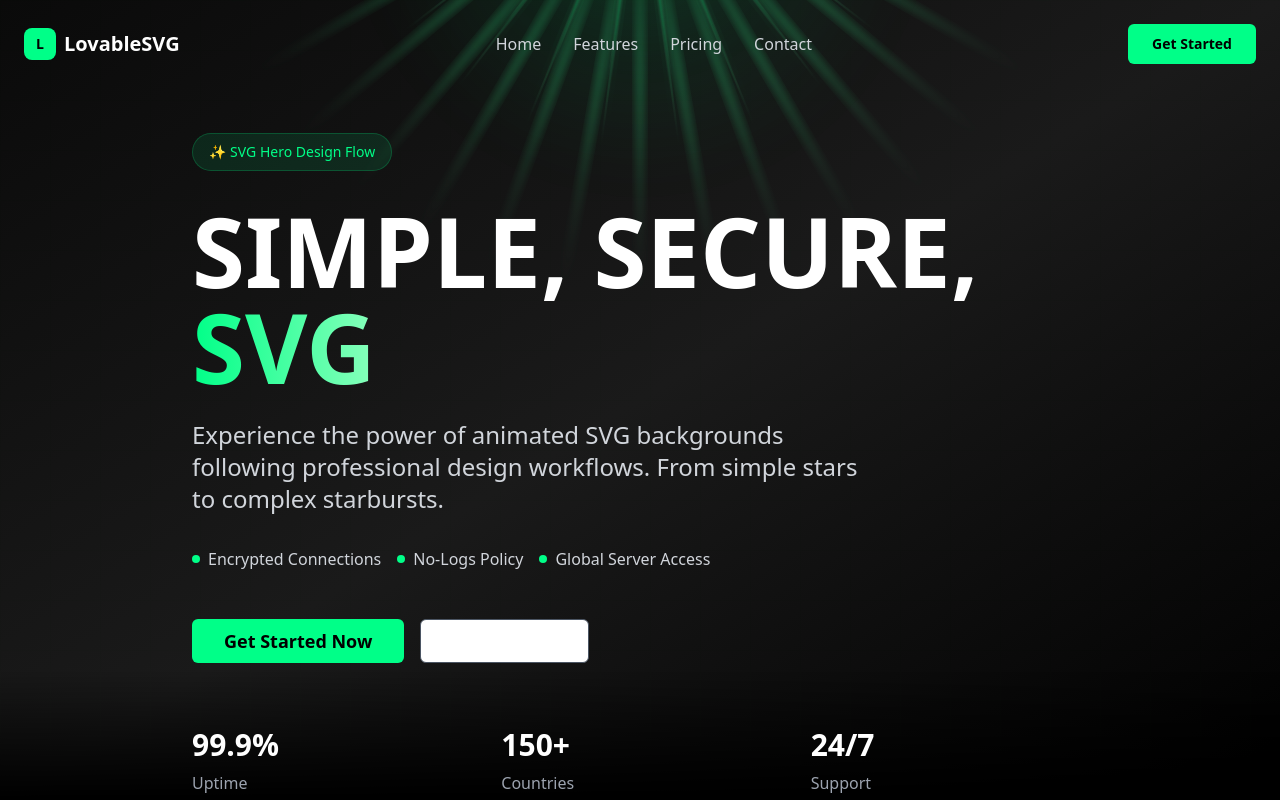
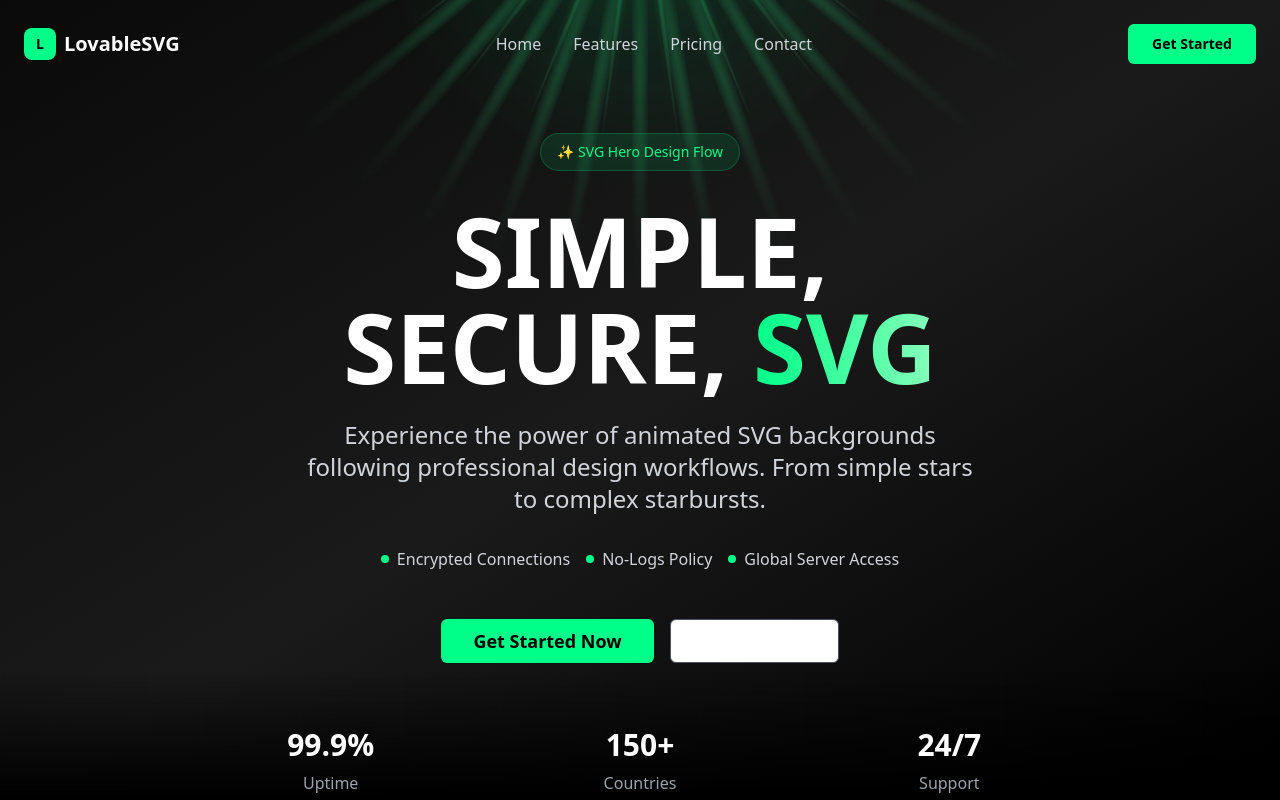
Before and after one commit to benjamintumwesigye/arxcess-website, a React (Vite) app: page / in a window 1280 px wide. Shown: the top 800 px of the page. Built offline with nearby package versions, Linux system fonts and the light colour scheme.

Commit message:
Fix: Apply text-wrap and background-clip
Apply text-wrap: balance and background-clip: text to the "SIMPLE, SECURE, SVG" heading and center it.

```diff
--- a/src/components/Hero.tsx
+++ b/src/components/Hero.tsx
@@ -52,15 +52,18 @@ const Hero = () => {
       </nav>
 
       {/* Main Content - Added padding-top to account for the fixed header */}
-      <div className="relative z-10 max-w-7xl mx-auto px-6 pt-32">
-        <div className="max-w-4xl">
+      <div className="relative z-10 max-w-7xl mx-auto px-6 pt-32 text-center">
+        <div className="max-w-4xl mx-auto">
           {/* Badge */}
           <div className="inline-flex items-center px-4 py-2 bg-hero-green/10 border border-hero-green/20 rounded-full mb-8 animate-fade-in-up">
             <span className="text-hero-green text-sm font-medium">✨ SVG Hero Design Flow</span>
           </div>
 
-          {/* Main Heading */}
-          <h1 className="text-6xl md:text-8xl font-bold text-white mb-6 leading-tight animate-fade-in-up">
+          {/* Main Heading - Updated with text-wrap: balance and background-clip: text */}
+          <h1
+            className="text-6xl md:text-8xl font-bold text-white mb-6 leading-tight animate-fade-in-up text-center"
+            style={{ textWrap: 'balance' }}
+          >
             SIMPLE, SECURE,{' '}
             <span className="bg-gradient-to-r from-hero-green to-hero-green-light bg-clip-text text-transparent">
               SVG
@@ -68,13 +71,13 @@ const Hero = () => {
           </h1>
 
           {/* Subtitle */}
-          <p className="text-xl md:text-2xl text-gray-300 mb-8 max-w-2xl animate-fade-in-up">
+          <p className="text-xl md:text-2xl text-gray-300 mb-8 max-w-2xl mx-auto animate-fade-in-up">
             Experience the power of animated SVG backgrounds following professional design workflows.
             From simple stars to complex starbursts.
           </p>
 
           {/* Feature badges */}
-          <div className="flex flex-wrap gap-4 mb-12 animate-fade-in-up">
+          <div className="flex flex-wrap gap-4 mb-12 animate-fade-in-up justify-center">
             <div className="flex items-center space-x-2 text-gray-300">
               <div className="w-2 h-2 bg-hero-green rounded-full"></div>
               <span>Encrypted Connections</span>
@@ -90,7 +93,7 @@ const Hero = () => {
           </div>
 
           {/* CTA Buttons */}
-          <div className="flex flex-col sm:flex-row gap-4 animate-fade-in-up">
+          <div className="flex flex-col sm:flex-row gap-4 animate-fade-in-up justify-center">
             <Button
               size="lg"
               className="bg-hero-green text-black hover:bg-hero-green-light transition-all duration-300 font-semibold text-lg px-8 py-4"
```
